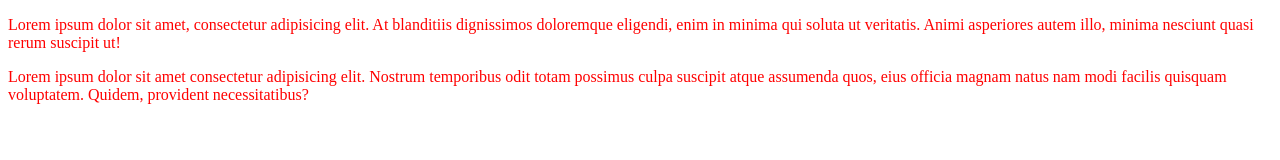
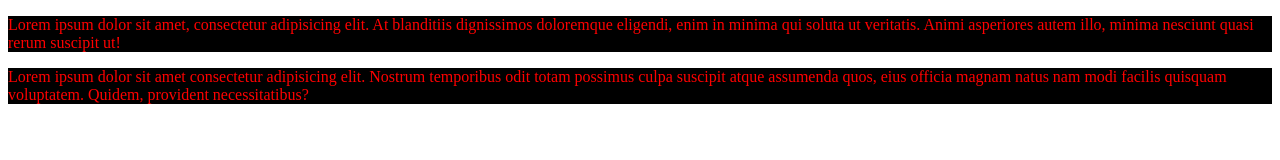
Before and after one commit to rammfall-edu/git-lesson-1, a plain HTML site: page index.html in a window 1280 px wide. Drawn offline with Linux system fonts and the light colour scheme.

Commit message:
Added styles for paragraph

```diff
--- a/index.css
+++ b/index.css
@@ -1,3 +1,7 @@
 body {
     color: red;
 }
+
+p {
+    background-color: black;
+}
```
